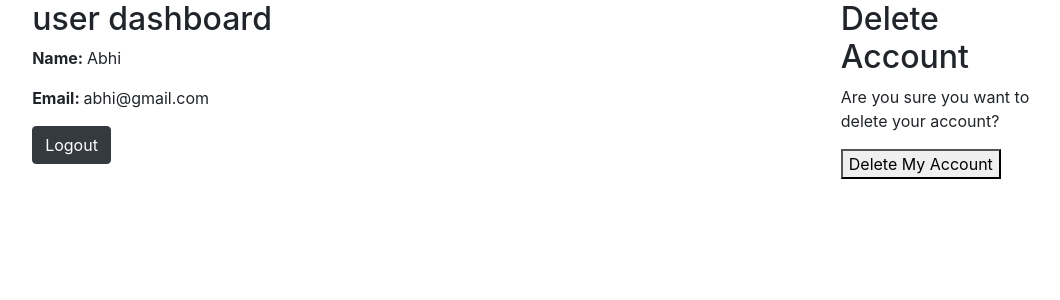
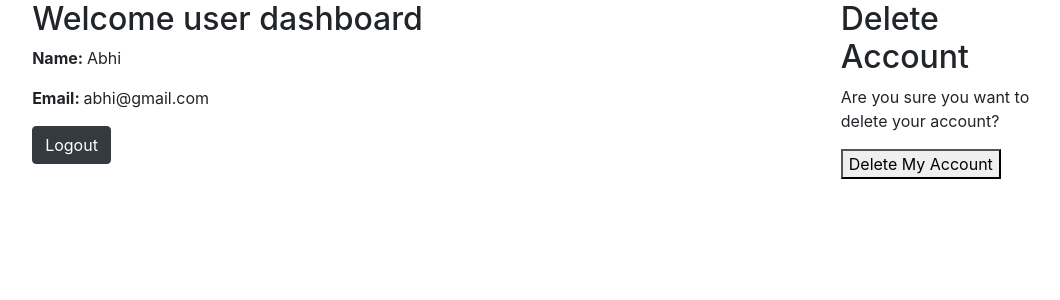
Before and after one commit to Jagadish-NCI2024/User-Registration, a Flask app: page /dashboard in a window 1280 px wide. Shown: the top 300 px of the page, without its empty margins (67-1127 px from the left). Run offline with Flask 3, Linux system fonts and the light colour scheme; a user stored in the database is signed in.

Commit message:
second commit

```diff
--- a/User-authentication-system/app.py
+++ b/User-authentication-system/app.py
@@ -1,6 +1,6 @@
 from flask import Flask, request,render_template, redirect,session
 from flask_sqlalchemy import SQLAlchemy
-#import bcrypt
+
 
 app = Flask(__name__)
 app.config['SQLALCHEMY_DATABASE_URI'] = 'sqlite:///database.db'
@@ -20,7 +20,7 @@ class User(db.Model):
         self.email = email
 
     def check_password(self,password):
-        return password
+         return password
 with app.app_context():
     db.create_all()
 
--- a/User-authentication-system/templates/dashboard.html
+++ b/User-authentication-system/templates/dashboard.html
@@ -15,7 +15,7 @@
 <div class="container">
     <div class=" row justify-content-center">
         <div class="col-sm-8">
-            <h2>user dashboard</h2>
+            <h2>Welcome user dashboard</h2>
             <p><b>Name: </b> {{user.name }}</p>
             <p><b>Email: </b> {{user.email }}</p>
             <a href="/logout" class="btn btn-dark">Logout</a>
```
